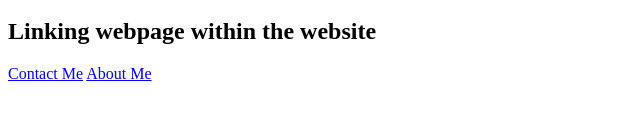
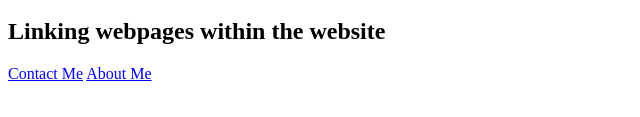
Before and after one commit to Cami95/my-coding, a plain HTML site: page index.html in a window 1280 px wide. Shown: the part 457-574 px from the top of the page, 0-640 px from the left. Drawn offline with Linux system fonts and the light colour scheme.

Commit message:
updated index

```diff
--- a/index.html
+++ b/index.html
@@ -39,7 +39,7 @@
       </div>
     </div>
 
-    <h2>Linking webpage within the website</h2>
+    <h2>Linking webpages within the website</h2>
 
     <a href="contact.html">Contact Me</a>
     <a href="about.html">About Me</a>
```
